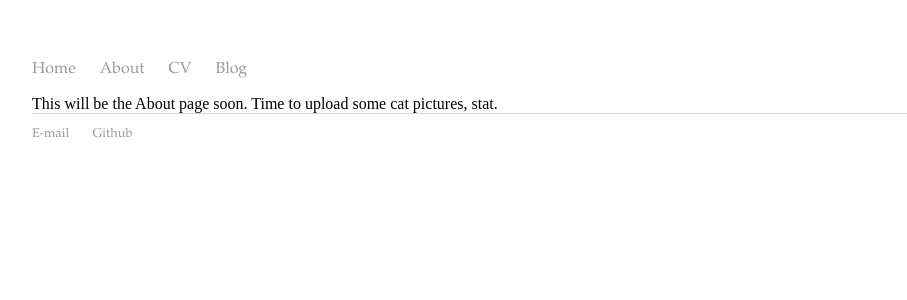
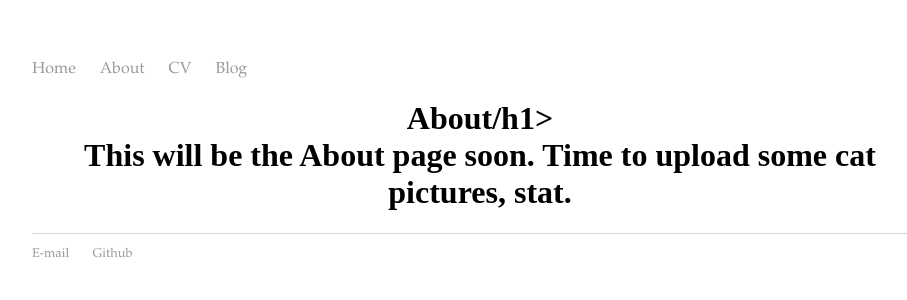
Before and after one commit to pastfutures/pastfutures.github.io, a Jekyll site: the page built from about/index.html, in a window 1280 px wide. Shown: the top 300 px of the page, without its empty margins (160-1067 px from the left). Built offline with Jekyll 4.4.1, drawn with Linux system fonts in a browser that asks for light colours.

Commit message:
Update index.html

```diff
--- a/about/index.html
+++ b/about/index.html
@@ -2,4 +2,6 @@
 layout: default
 title: Ashley Hemm
 ---
+<div class="blurb">
+	<center><h1>About/h1><center>
 This will be the About page soon. Time to upload some cat pictures, stat.
```
